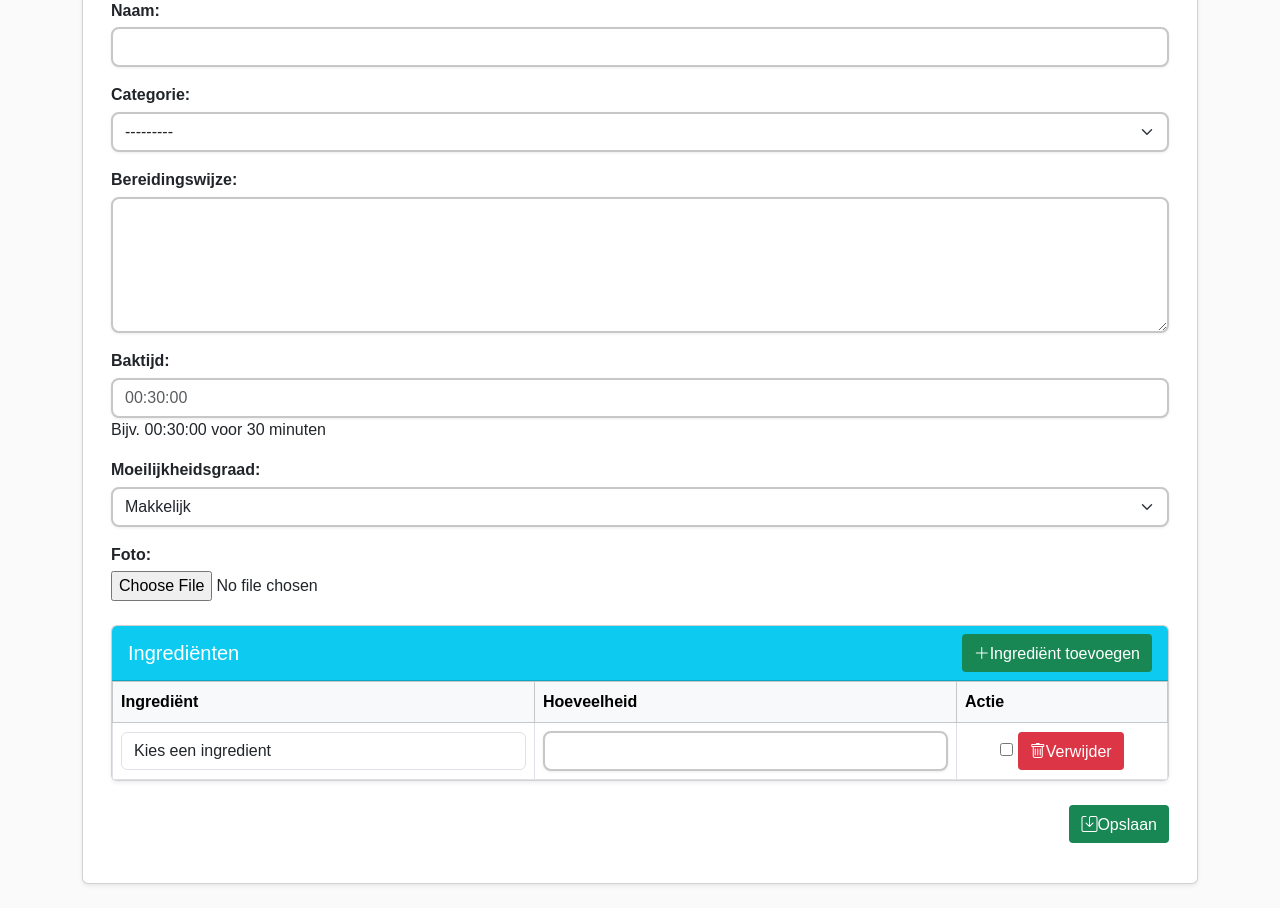
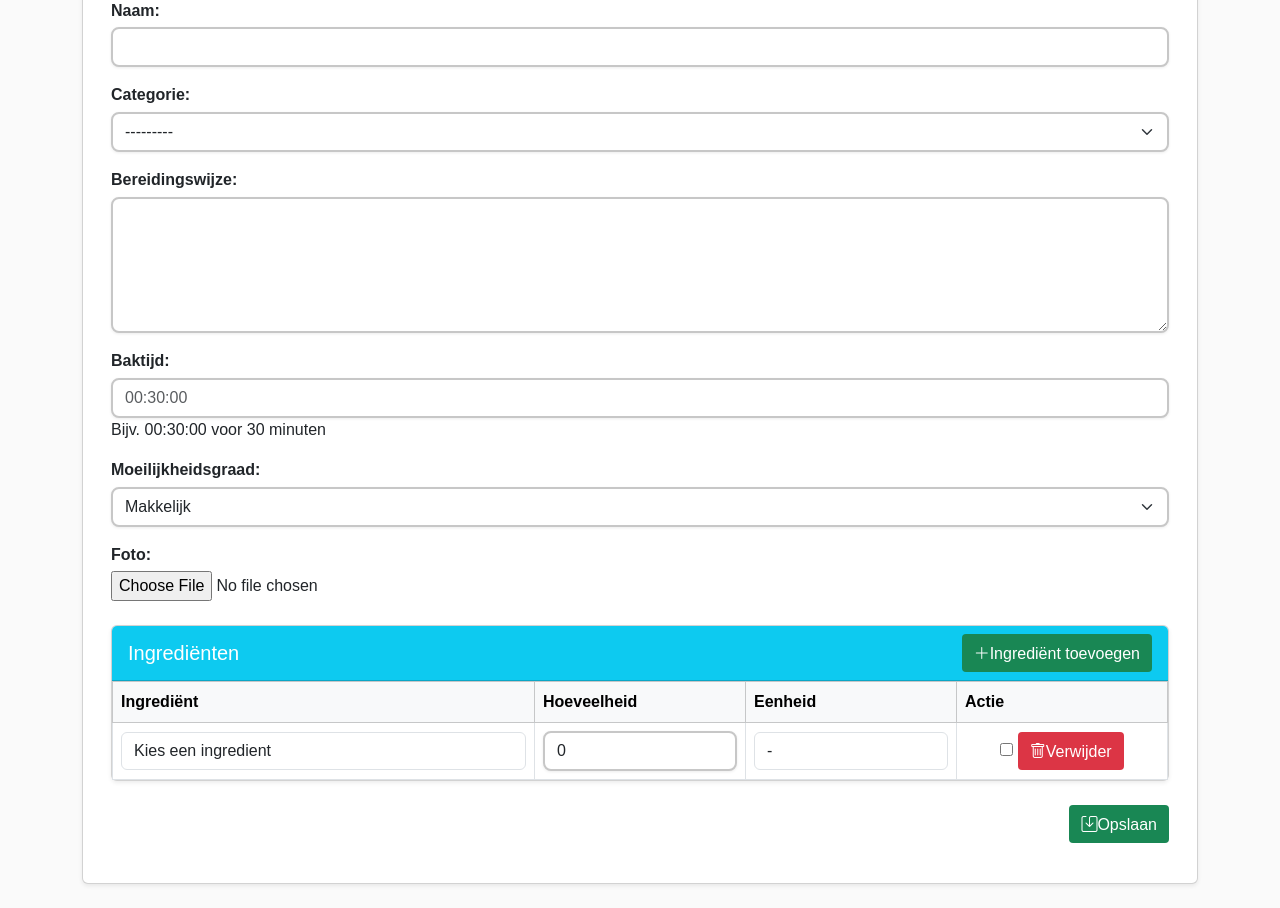
Before and after one commit to robm45/broodenbanket, a Django app: page /nieuw/ in a window 1280 px wide. Shown: the part 203-1111 px from the top of the page. Run offline with Django 5.2, Linux system fonts and the light colour scheme; data comes from the database, SQL or seed files in the repository; data that the repository does not hold is empty; some libraries are stand-ins or nearby versions.

Commit message:
hoeveelheid gesplitst in hoeveelheid en eenheid. template en forms aangepast

```diff
--- a/apps/recepten/forms.py
+++ b/apps/recepten/forms.py
@@ -39,7 +39,7 @@ class ReceptIngredientForm(forms.ModelForm):
 
     class Meta:
         model = ReceptIngredient
-        fields = ['ingredient','hoeveelheid','nieuw_ingredient']
+        fields = ['ingredient','hoeveelheid','eenheid', 'nieuw_ingredient']
 
 class VerwijderIngredientForm(forms.Form):
     ingredienten=forms.ModelMultipleChoiceField(
@@ -52,12 +52,13 @@ class VerwijderIngredientForm(forms.Form):
 IngredientFormSet = inlineformset_factory(
     Recept,
     ReceptIngredient,
-    fields=['ingredient', 'hoeveelheid'],
+    fields=['ingredient', 'hoeveelheid', 'eenheid'],
     extra=1,  # standaard 3 lege velden
     can_delete=True,
     widgets={
         'naam': forms.TextInput(attrs={'class': 'form-control'}),
         'hoeveelheid': forms.TextInput(attrs={'class': 'form-control'}),
+        'eenheid': forms.TextInput(attrs={'class': 'form-control'}),
     }
 )
 
--- a/apps/recepten/models.py
+++ b/apps/recepten/models.py
@@ -60,9 +60,41 @@ class Recept(models.Model):
         ordering = ["naam"]
 
 class ReceptIngredient(models.Model):
+
+
+    EENHEID_CHOICES = [
+        ("", "-"),
+        ("gr", "gram"),
+        ("kg", "kilogram"),
+        ("ml", "milliliter"),
+        ("l", "liter"),
+        ("el", "eetlepel"),
+        ("tl", "theelepel"),
+        ("st", "stuk"),
+        ("bosje", "bosje"),
+        ("blik", "blik"),
+        ("potje", "potje"),
+        ("pak", "pak"),
+        ("pond", "pond"),
+    ]
+
+    @property
+    def display_hoeveelheid(self):
+        if self.hoeveelheid == 0:
+            return ''
+
+        if self.eenheid == '-':
+            return str(self.hoeveelheid)
+
+        return f"{self.hoeveelheid} {self.eenheid}"
+
+
     recept = models.ForeignKey(Recept, on_delete=models.CASCADE)
     ingredient = models.ForeignKey(Ingredient, on_delete=models.CASCADE)
-    hoeveelheid = models.CharField(max_length=50, help_text="Bijv. '500g', '1 tl'")
+    eenheid = models.CharField(max_length=5, choices=EENHEID_CHOICES, blank=True)
+    hoeveelheid = models.PositiveIntegerField(null=True, blank=True, default=0)
 
     def __str__(self):
-        return f"{self.hoeveelheid} {self.ingredient.naam} voor {self.recept.naam}"
+        if self.eenheid:
+           return f"{self.hoeveelheid} {self.get_eenheid_display()} {self.ingredient_naam} ({self.recept.naam})"
+        return f"{self.hoeveelheid} {self.eenheid} {self.ingredient.naam} voor {self.recept.naam}"
--- a/apps/recepten/templates/recepten/recept_detail.html
+++ b/apps/recepten/templates/recepten/recept_detail.html
@@ -42,7 +42,10 @@
       <div class="card-body">
         <ul class="list-group list-group-flush">
           {% for ri in recept.receptingredient_set.all %}
-            <li class="list-group-item">{{ ri.hoeveelheid }} {{ ri.ingredient.naam }}</li>
+          <li class="list-group-item">{% if ri.display_hoeveelheid %}
+                                           {{ ri.display_hoeveelheid }}
+                                      {% endif %}
+                                      {{ ri.ingredient.naam }}</li>
           {% empty %}
             <li class="list-group-item text-muted">Geen ingrediënten toegevoegd.</li>
           {% endfor %}
--- a/apps/recepten/templates/recepten/recept_form.html
+++ b/apps/recepten/templates/recepten/recept_form.html
@@ -32,7 +32,8 @@
             <thead class="table-light">
               <tr>
                 <th style="width:40%">Ingrediënt</th>
-                <th style="width:40%">Hoeveelheid</th>
+                <th style="width:20%">Hoeveelheid</th>
+                <th style="width:20%">Eenheid</th>
                 <th style="width:20%">Actie</th>
               </tr>
             </thead>
@@ -53,6 +54,13 @@
                 <td>
                   {% render_field form.hoeveelheid class="form-control" %}
                   {% for error in form.hoeveelheid.errors %}
+                    <div class="invalid-feedback d-block">{{ error }}</div>
+                  {% endfor %}
+                </td>
+
+                <td>
+                  {% render_field form.eenheid class="form-control" %}
+                  {% for error in form.eenheid.errors %}
                     <div class="invalid-feedback d-block">{{ error }}</div>
                   {% endfor %}
                 </td>
```
